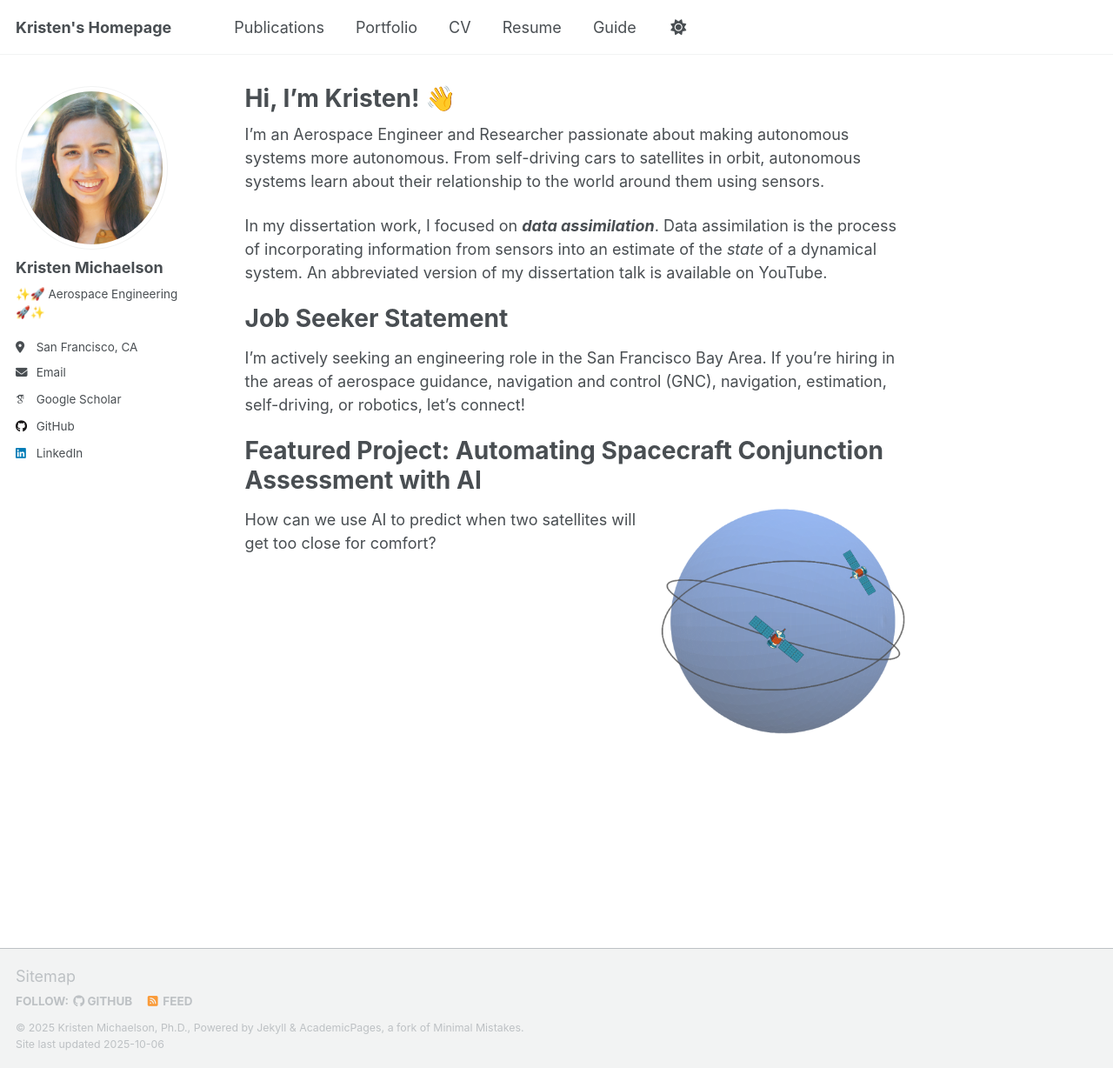
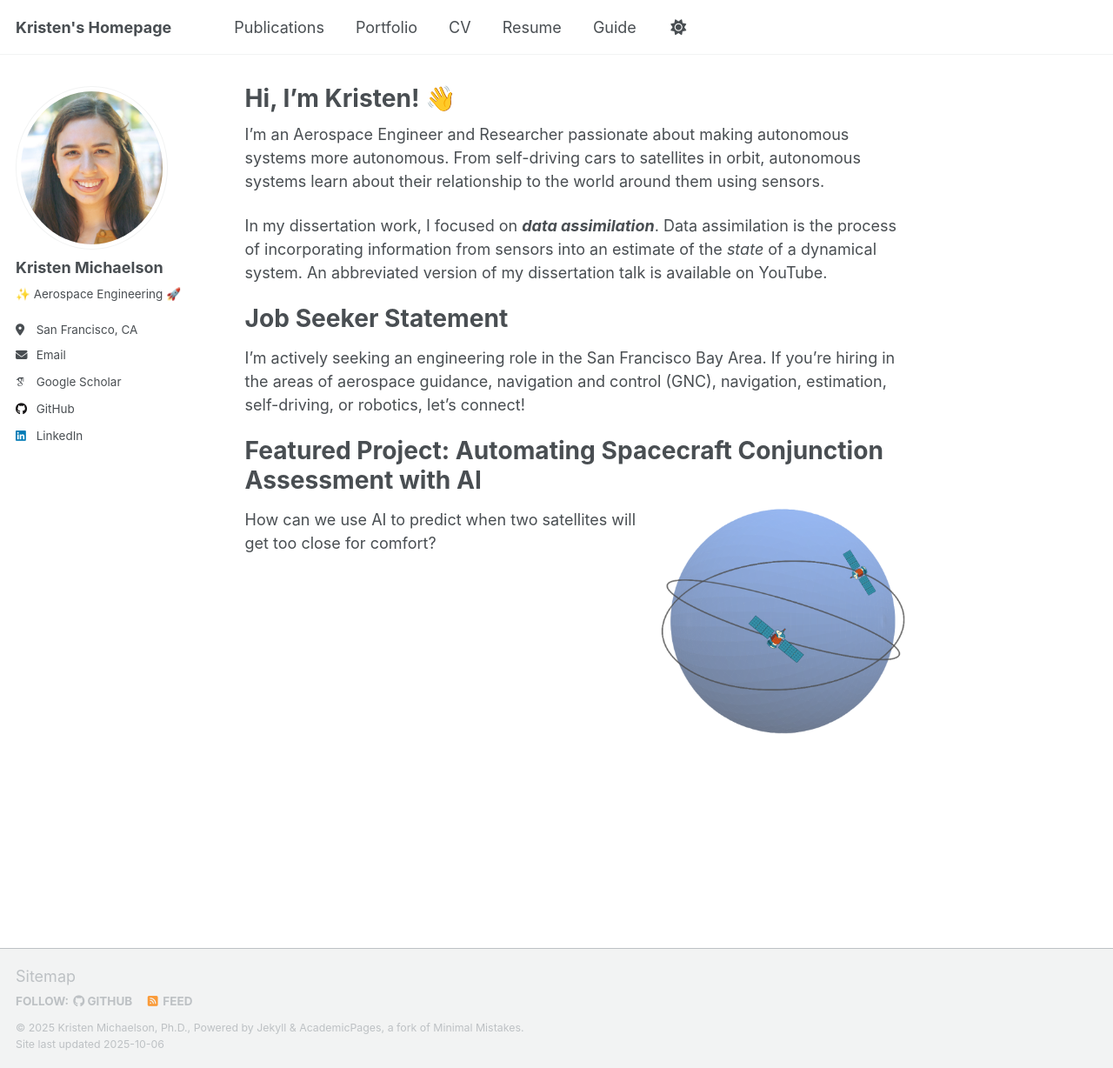
Before and after one commit to kristenmichaelson/kristenmichaelson.github.io, a Jekyll site: the page built from _pages/about.md, in a window 1280 px wide and 1228 px high. Shown: the whole window at 87% size. Built offline with Jekyll 4.4.1, drawn with Linux system fonts in a browser that asks for light colours; some web fonts are replaced; a script that is not in the unit is left out.

```diff
--- a/_config.yml
+++ b/_config.yml
@@ -26,7 +26,7 @@ author:
   avatar           : "google-scholar-1.png"
   name             : "Kristen Michaelson"
   pronouns         : # example: "she/her"
-  bio              : "✨🚀 Aerospace Engineering 🚀✨"
+  bio              : "✨ Aerospace Engineering 🚀"
   location         : "San Francisco, CA"
   employer         : # "Red Brick University"
   uri              : # URL
```
